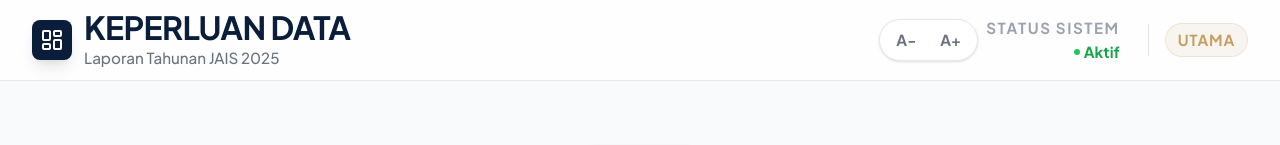
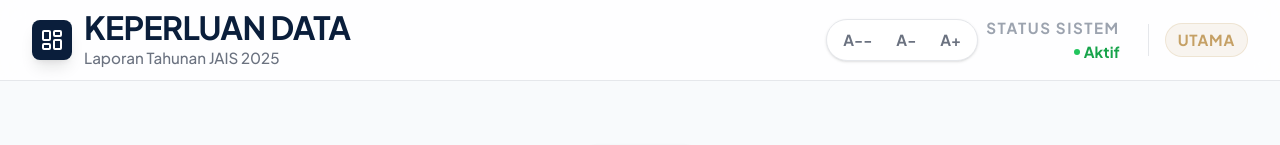
Before and after one commit to usdamedia/datalaporan_jaisv4, a React (Vite) app: page / in a window 1280 px wide. Shown: the top 145 px of the page. Built offline with nearby package versions, Linux system fonts and the light colour scheme; what @react-pdf/renderer would draw is missing.

Commit message:
Add extra compact font size option

```diff
--- a/src/components/Layout.tsx
+++ b/src/components/Layout.tsx
@@ -12,6 +12,11 @@ const Layout: React.FC<LayoutProps> = ({ children, showBack, onBack, title }) =>
   const FONT_SIZE_STORAGE_KEY = 'jais_font_scale_preference';
   const fontScaleOptions = useMemo(
     () => ({
+      compact: {
+        header: '1.6rem',
+        subheader: '0.92rem',
+        body: '0.8rem',
+      },
       small: {
         header: '1.8rem',
         subheader: '1rem',
@@ -30,10 +35,12 @@ const Layout: React.FC<LayoutProps> = ({ children, showBack, onBack, title }) =>
     }),
     []
   );
-  const [fontScale, setFontScale] = useState<'small' | 'default' | 'large'>(() => {
+  const [fontScale, setFontScale] = useState<'compact' | 'small' | 'default' | 'large'>(() => {
     if (typeof window === 'undefined') return 'default';
     const saved = window.localStorage.getItem(FONT_SIZE_STORAGE_KEY);
-    return saved === 'small' || saved === 'large' || saved === 'default' ? saved : 'default';
+    return saved === 'compact' || saved === 'small' || saved === 'large' || saved === 'default'
+      ? saved
+      : 'default';
   });
 
   useEffect(() => {
@@ -83,6 +90,19 @@ const Layout: React.FC<LayoutProps> = ({ children, showBack, onBack, title }) =>
 
             <div className="flex items-center gap-2">
               <div className="flex items-center gap-1 rounded-full border border-gray-200 bg-white px-1.5 py-1 shadow-sm">
+                <button
+                  type="button"
+                  onClick={() => setFontScale('compact')}
+                  aria-label="Kecilkan font lagi"
+                  title="Kecilkan font lagi"
+                  className={`rounded-full px-2 py-1 text-[10px] font-black transition sm:px-2.5 sm:text-[11px] ${
+                    fontScale === 'compact'
+                      ? 'bg-zus-900 text-white'
+                      : 'text-gray-500 hover:bg-gray-100 hover:text-zus-900'
+                  }`}
+                >
+                  A--
+                </button>
                 <button
                   type="button"
                   onClick={() => setFontScale('small')}
```
Also changed, not shown: 1 other file (tests, documents, lock files or other folders).
